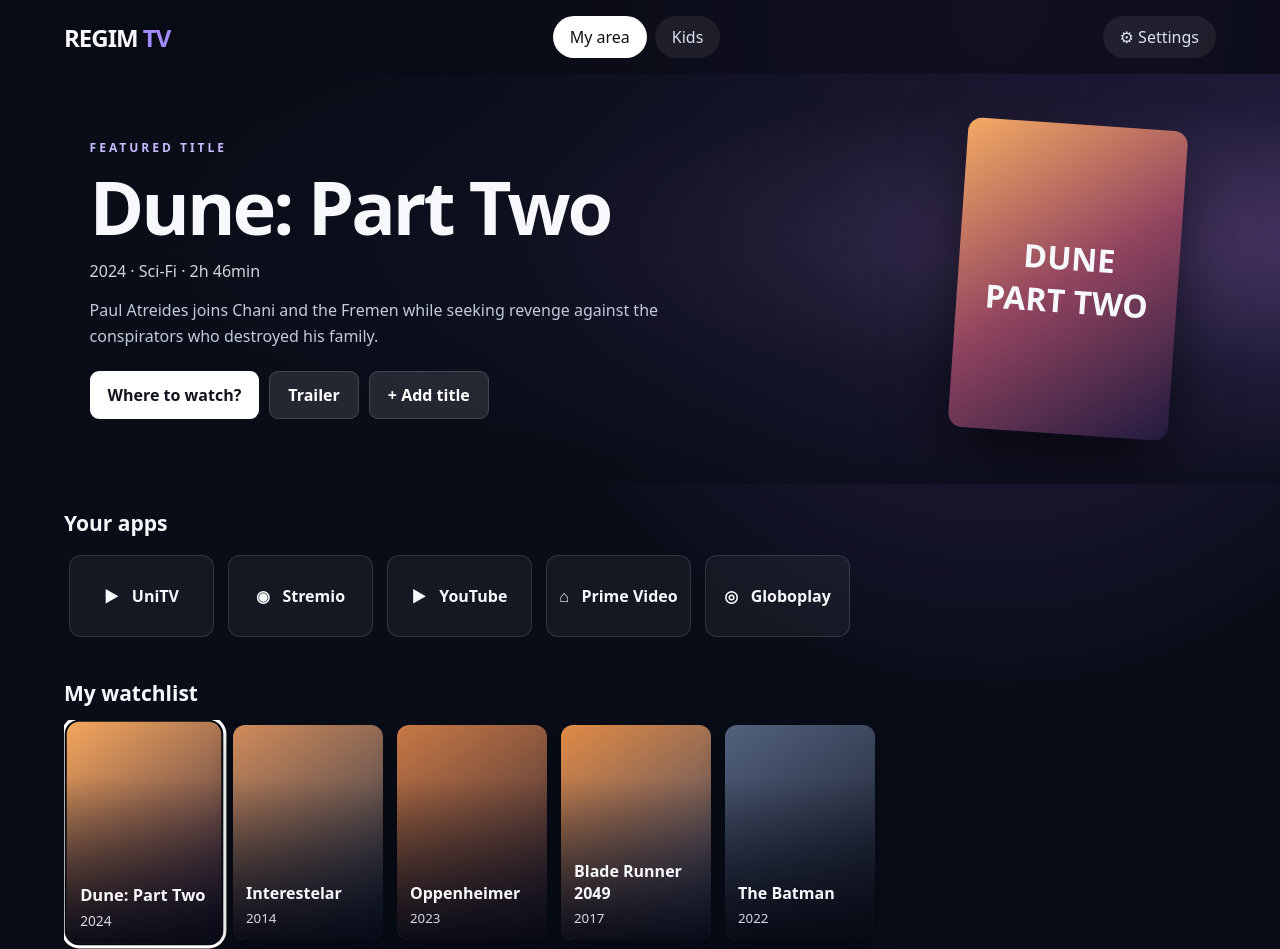
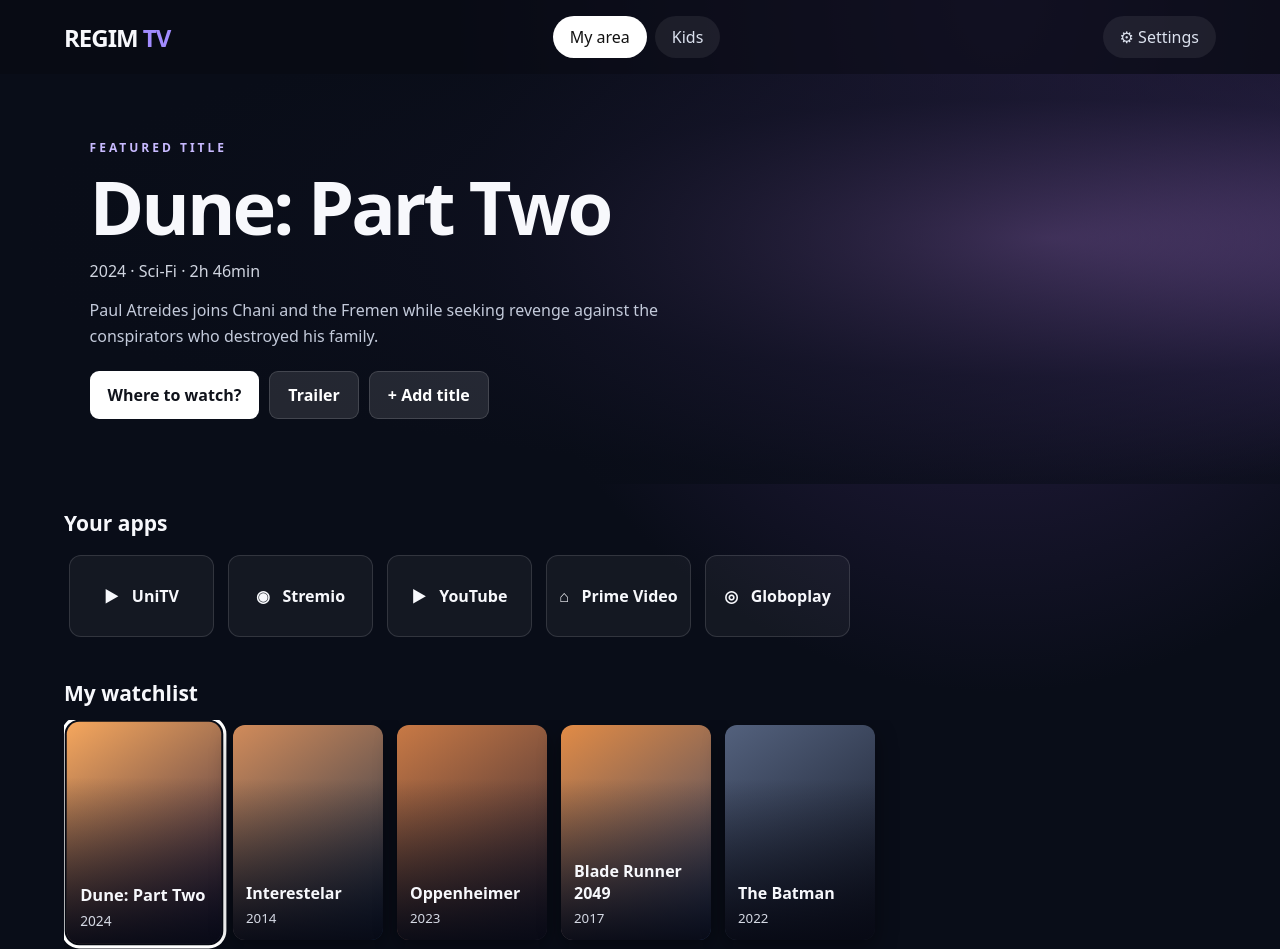
Before and after one commit to regisjunior344-jpg/mycinema-tv, a plain HTML site: page index.html in a window 1280 px wide. Shown: the top 949 px of the page. Drawn offline with Linux system fonts and the light colour scheme.

Commit message:
Remove duplicate poster from featured hero

```diff
--- a/index.html
+++ b/index.html
@@ -8,7 +8,7 @@
 *{box-sizing:border-box}body{margin:0;background:radial-gradient(ellipse at 78% 0,#39285d 0,transparent 40%),var(--bg);color:#f7f8fc;font-family:system-ui,-apple-system,"Segoe UI",sans-serif}
 button{font:inherit;cursor:pointer;color:inherit}button:focus-visible{outline:3px solid white;outline-offset:4px}
 header{height:74px;display:flex;align-items:center;justify-content:space-between;padding:0 5vw;background:#080b13cc}.brand{font-size:24px;font-weight:850;letter-spacing:-1px}.brand span{color:var(--accent)}nav{display:flex;gap:8px}nav button,.profile{border:0;border-radius:30px;padding:10px 17px;background:#ffffff12;color:#dce2ef}nav .active{background:#fff;color:#111}
-.hero{min-height:410px;padding:55px 7vw;display:flex;align-items:center;position:relative;overflow:hidden;background:linear-gradient(90deg,#090d18 0%,#090d18e8 38%,#090d1866 100%),radial-gradient(ellipse at 82% 40%,#815ca8,#30254f 40%,transparent 70%)}.copy{max-width:660px;width:58%;position:relative;z-index:1}.eyebrow{font-size:12px;letter-spacing:3px;color:#c8baff;font-weight:800}.hero h1{font-size:clamp(42px,6vw,74px);line-height:1;margin:14px 0;letter-spacing:-3px}.meta{color:#d0d5e0}.synopsis{max-width:100%;color:#c3cada;line-height:1.6}.poster-art{position:absolute;right:8%;width:220px;height:310px;border-radius:14px;background:linear-gradient(145deg,#f4aa63,#91445f 50%,#211b3f);box-shadow:0 25px 65px #0009;display:grid;place-items:center;text-align:center;font-size:32px;font-weight:900;transform:rotate(4deg);padding:18px}
+.hero{min-height:410px;padding:55px 7vw;display:flex;align-items:center;position:relative;overflow:hidden;background:linear-gradient(90deg,#090d18 0%,#090d18e8 38%,#090d1866 100%),radial-gradient(ellipse at 82% 40%,#815ca8,#30254f 40%,transparent 70%)}.copy{max-width:660px;width:58%;position:relative;z-index:1}.eyebrow{font-size:12px;letter-spacing:3px;color:#c8baff;font-weight:800}.hero h1{font-size:clamp(42px,6vw,74px);line-height:1;margin:14px 0;letter-spacing:-3px}.meta{color:#d0d5e0}.synopsis{max-width:100%;color:#c3cada;line-height:1.6}
 .actions{display:flex;gap:10px;flex-wrap:wrap;margin-top:22px}.action{border:0;border-radius:9px;padding:12px 18px;background:#fff;color:#10131b;font-weight:750}.action.alt{background:#ffffff1c;border:1px solid #ffffff25;color:white}
 .content{padding:0 5vw 55px}.section{margin:25px 0}.section h2{font-size:21px;margin:0 0 13px}.rail{display:flex;gap:14px;overflow-x:auto;padding:5px 5px 17px;scrollbar-width:none}.tile{background-size:cover;background-position:center center;background-repeat:no-repeat;flex:0 0 150px;height:215px;border:0;border-radius:12px;position:relative;display:flex;align-items:end;text-align:left;padding:13px;background:linear-gradient(145deg,var(--a),var(--b));box-shadow:0 8px 22px #0006}.tile:before{content:"";position:absolute;inset:0;border-radius:12px;background:linear-gradient(0deg,#070914eF,transparent 75%)}.tile strong{position:relative;font-size:16px}.tile small{display:block;color:#d5d9e4;font-weight:500;margin-top:5px}.tile.selected{outline:3px solid white;outline-offset:2px;transform:scale(1.03)}
 .apps .app{flex:0 0 145px;height:82px;border:1px solid #ffffff20;border-radius:12px;background:#ffffff0c;font-weight:750}
@@ -16,12 +16,12 @@ footer{padding:20px 5vw;color:#77839a;font-size:12px}
 dialog{max-width:480px;width:calc(100% - 30px);border:1px solid #ffffff28;border-radius:16px;background:#151d2d;color:white;padding:23px}dialog::backdrop{background:#000b}label{font-size:13px;color:#c4ccda}input,textarea,select{width:100%;padding:11px;margin:6px 0 14px;border:1px solid #45516a;border-radius:8px;background:#090f1c;color:white;font:inherit}.dialog-actions{display:flex;justify-content:flex-end;gap:8px}.note{font-size:12px;color:#9aa6bb;line-height:1.5}
 .catalog-tile{overflow:hidden;background-size:cover!important;background-position:center!important;background-repeat:no-repeat!important;flex:0 0 150px;height:225px;border:0;border-radius:12px;position:relative;display:flex;align-items:end;text-align:left;padding:13px;background-color:#20283a;box-shadow:0 8px 22px #0006}.catalog-poster{position:absolute;inset:0;width:100%;height:100%;object-fit:cover;display:block}.catalog-tile:before{content:"";position:absolute;inset:0;border-radius:12px;background:linear-gradient(0deg,#070914ef,transparent 78%)}.catalog-tile strong{position:relative;font-size:15px}.catalog-tile small{display:block;color:#d5d9e4;font-weight:500;margin-top:5px}
 .tile{background-size:cover!important;background-position:center center!important;background-repeat:no-repeat!important}
-@media(max-width:650px){header{padding:0 18px}.profile{display:none}nav button{padding:8px 11px;font-size:12px}.hero{padding:40px 22px;min-height:420px}.poster-art{right:-35px;opacity:.18;width:180px;height:260px}.copy{z-index:1;width:100%;max-width:100%}.synopsis{max-width:100%;}.content{padding:0 18px 40px}.tile{flex-basis:135px;height:195px}}
+@media(max-width:650px){header{padding:0 18px}.profile{display:none}nav button{padding:8px 11px;font-size:12px}.hero{padding:40px 22px;min-height:420px}.copy{z-index:1;width:100%;max-width:100%}.synopsis{max-width:100%;}.content{padding:0 18px 40px}.tile{flex-basis:135px;height:195px}}
 </style></head>
 <body>
 <header><div class="brand">REGIM<span> TV</span></div><nav><button class="active" data-profile="adult">My area</button><button data-profile="kids">Kids</button></nav><button class="profile" id="settings">⚙ Settings</button></header>
 <main>
-<section class="hero"><div class="copy"><div class="eyebrow" id="tag">FEATURED TITLE</div><h1 id="heroTitle">Dune: Part Two</h1><p class="meta" id="heroMeta">2024 · Sci-Fi · 2h 46min</p><p class="synopsis" id="heroSynopsis">Paul Atreides joins Chani and the Fremen while seeking revenge against the conspirators who destroyed his family.</p><div class="actions"><button class="action" id="where">Where to watch?</button><button class="action alt" id="trailer">Trailer</button><button class="action alt" id="add">+ Add title</button></div></div><div class="poster-art" id="art">DUNE<br>PART TWO</div></section>
+<section class="hero"><div class="copy"><div class="eyebrow" id="tag">FEATURED TITLE</div><h1 id="heroTitle">Dune: Part Two</h1><p class="meta" id="heroMeta">2024 · Sci-Fi · 2h 46min</p><p class="synopsis" id="heroSynopsis">Paul Atreides joins Chani and the Fremen while seeking revenge against the conspirators who destroyed his family.</p><div class="actions"><button class="action" id="where">Where to watch?</button><button class="action alt" id="trailer">Trailer</button><button class="action alt" id="add">+ Add title</button></div></div></section>
 <div class="content">
 <section class="section apps" id="appsSection"><h2>Your apps</h2><div class="rail"><button class="app">▶ &nbsp; UniTV</button><button class="app">◉ &nbsp; Stremio</button><button class="app">▶ &nbsp; YouTube</button><button class="app">⌂ &nbsp; Prime Video</button><button class="app">◎ &nbsp; Globoplay</button></div></section>
 <section class="section"><h2 id="listHeading">My watchlist</h2><div class="rail" id="list"></div></section>
@@ -52,7 +52,7 @@ let catalogItems={trending:[],kids:[]};
 
 function safe(s){return String(s||"").replace(/[&<>"']/g,c=>({"&":"&amp;","<":"&lt;",">":"&gt;",'"':"&quot;","'":"&#39;"}[c]))}
 function persist(){localStorage.setItem("mycinema-adult",JSON.stringify(adult));localStorage.setItem("mycinema-kids",JSON.stringify(kids))}
-function show(m){el("heroTitle").textContent=m.title;el("heroMeta").textContent=[m.year,m.genre,m.duration].filter(Boolean).join(" · ");el("heroSynopsis").textContent=m.desc||"Add a synopsis for this title.";el("art").innerHTML=m.art||safe(m.title.toUpperCase());el("art").style.backgroundImage=m.poster?"linear-gradient(0deg,#0008,#0001),url("+JSON.stringify(m.poster)+")":"";el("art").style.backgroundSize="cover";el("art").style.backgroundPosition="center";el("art").style.fontSize=m.poster?"0px":"32px";el("tag").textContent=profile==="kids"?"KIDS AREA":"FEATURED TITLE";document.querySelector(".hero").style.backgroundImage=m.backdrop?"linear-gradient(90deg,#090d18 0%,#090d18e8 38%,#090d1866 100%),url("+JSON.stringify(m.backdrop)+")":"";document.querySelector(".hero").style.backgroundSize="cover";document.querySelector(".hero").style.backgroundPosition="center"}
+function show(m){el("heroTitle").textContent=m.title;el("heroMeta").textContent=[m.year,m.genre,m.duration].filter(Boolean).join(" · ");el("heroSynopsis").textContent=m.desc||"Add a synopsis for this title.";el("tag").textContent=profile==="kids"?"KIDS AREA":"FEATURED TITLE";document.querySelector(".hero").style.backgroundImage=m.backdrop?"linear-gradient(90deg,#090d18 0%,#090d18e8 38%,#090d1866 100%),url("+JSON.stringify(m.backdrop)+")":"";document.querySelector(".hero").style.backgroundSize="cover";document.querySelector(".hero").style.backgroundPosition="center"}
 function draw(){const data=current();selected=Math.max(0,Math.min(selected,data.length-1));el("listHeading").textContent=profile==="kids"?"Kids' watchlist":"My watchlist";el("kidsSection").hidden=true;el("kidsTrendingSection").hidden=profile!=="kids";el("trendingSection").hidden=profile==="kids";el("appsSection").hidden=profile==="kids";el("list").innerHTML=data.map((m,i)=>'<button class="tile '+(i===selected?"selected":"")+'" data-i="'+i+'" style="--a:'+m.a+';--b:'+m.b+';'+(m.poster?'background-image:linear-gradient(0deg,#070914ef,transparent 75%),url('+JSON.stringify(m.poster)+');':'')+'"><strong>'+safe(m.title)+'<small>'+safe(m.year||"")+'</small></strong></button>').join("");el("kidsList").innerHTML=kids.map((m,i)=>'<button class="tile" data-k="'+i+'" style="--a:'+m.a+';--b:'+m.b+';'+(m.poster?'background-image:linear-gradient(0deg,#070914ef,transparent 75%),url('+JSON.stringify(m.poster)+');':'')+'"><strong>'+safe(m.title)+'<small>'+safe(m.year||"")+'</small></strong></button>').join("");el("list").querySelectorAll("[data-i]").forEach((b,i)=>{if(data[i]?.poster)b.style.backgroundImage='linear-gradient(0deg,#070914ef,transparent 75%), url("'+data[i].poster+'")';b.onclick=()=>choose(+b.dataset.i)});el("kidsList").querySelectorAll("[data-k]").forEach((b,i)=>{if(kids[i]?.poster)b.style.backgroundImage='linear-gradient(0deg,#070914ef,transparent 75%), url("'+kids[i].poster+'")';b.onclick=()=>{setProfile("kids");choose(+b.dataset.k)}});if(data.length)show(data[selected])}
 function choose(i){selected=i;draw();el("heroTitle").scrollIntoView({behavior:"smooth",block:"start"})}
 function setProfile(p){profile=p;selected=0;document.querySelectorAll("[data-profile]").forEach(b=>b.classList.toggle("active",b.dataset.profile===p));draw()}
```
